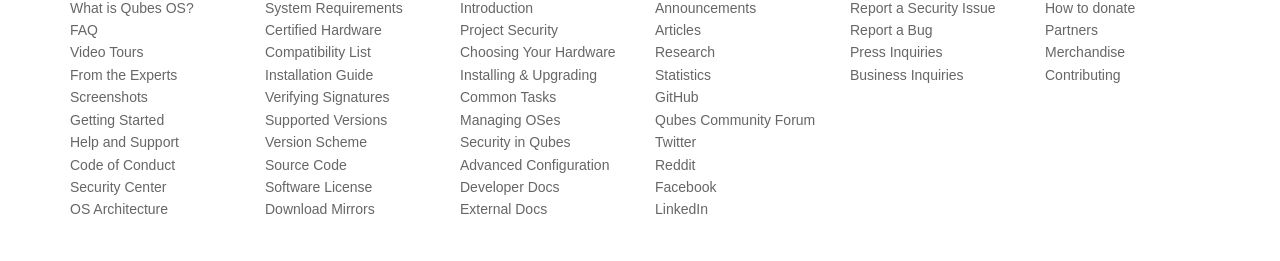
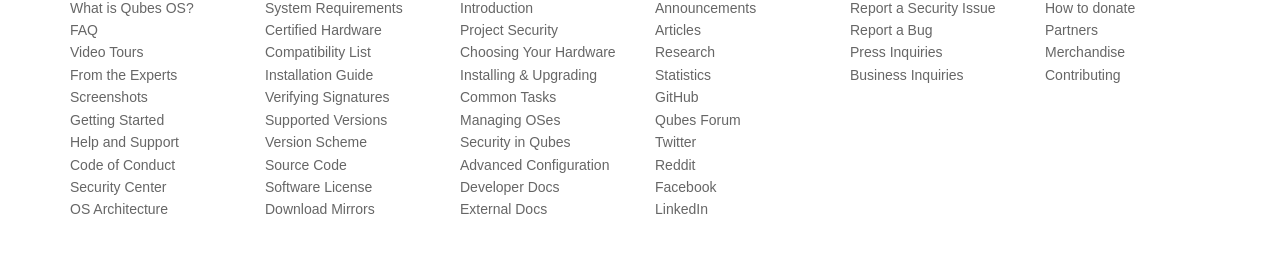
Before and after one commit to QubesOS/qubesos.github.io, a Jekyll site: the page built from news/index.html, in a window 1280 px wide, cut to the strip 488-749 px from the top of the page. Built offline with Jekyll 4.4.1, drawn with Linux system fonts in a browser that asks for light colours; some web fonts are replaced.

Commit message:
Shorten link name to avoid wrapping

```diff
--- a/_data/architecture.yml
+++ b/_data/architecture.yml
@@ -94,7 +94,7 @@
     icon: fa-bar-chart
   - title: GitHub
     url: https://github.com/QubesOS
-  - title: Qubes Community Forum
+  - title: Qubes Forum
     url: https://qubes-os.discourse.group/
   - title: Twitter
     url: https://twitter.com/QubesOS
```
